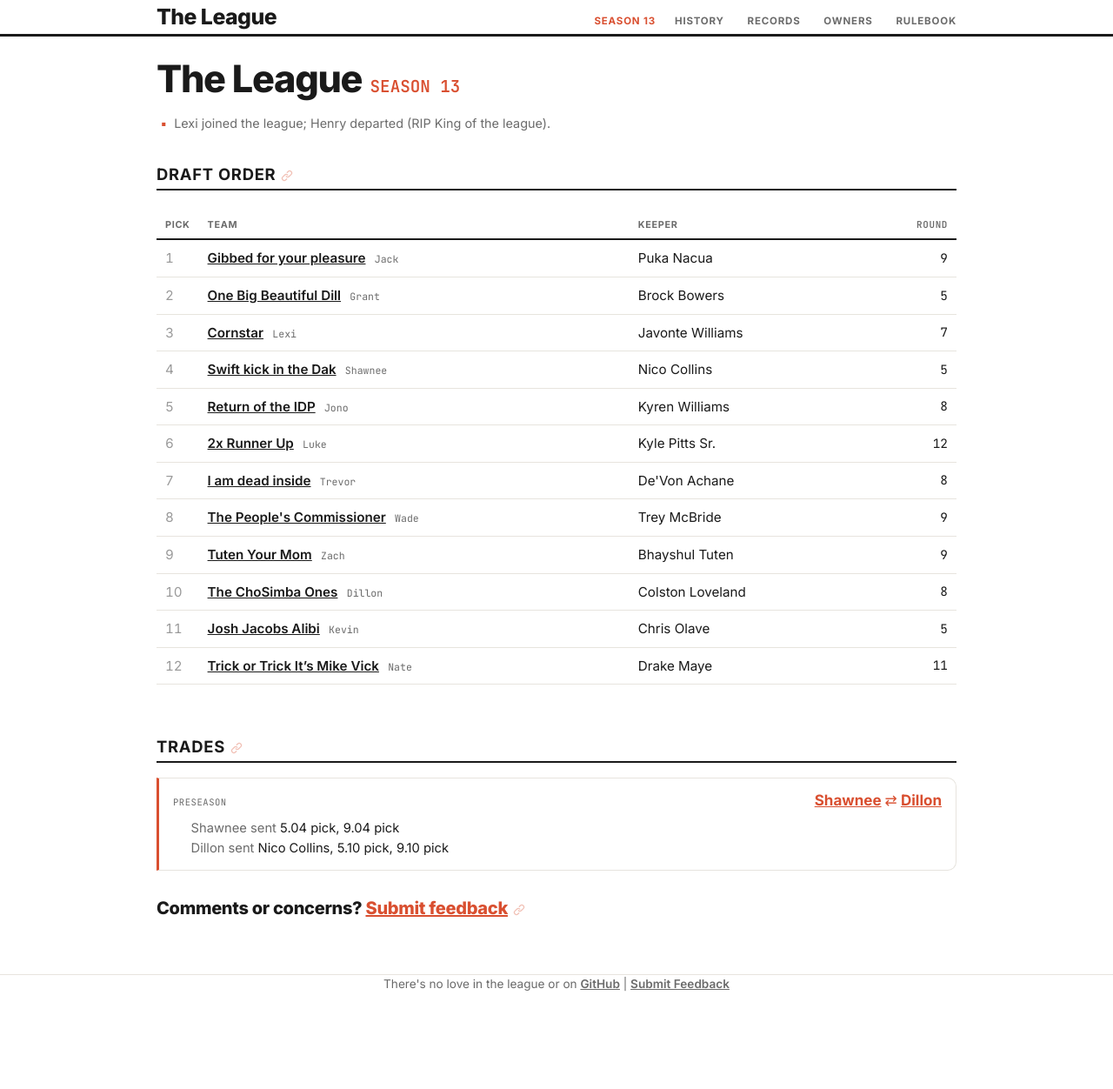
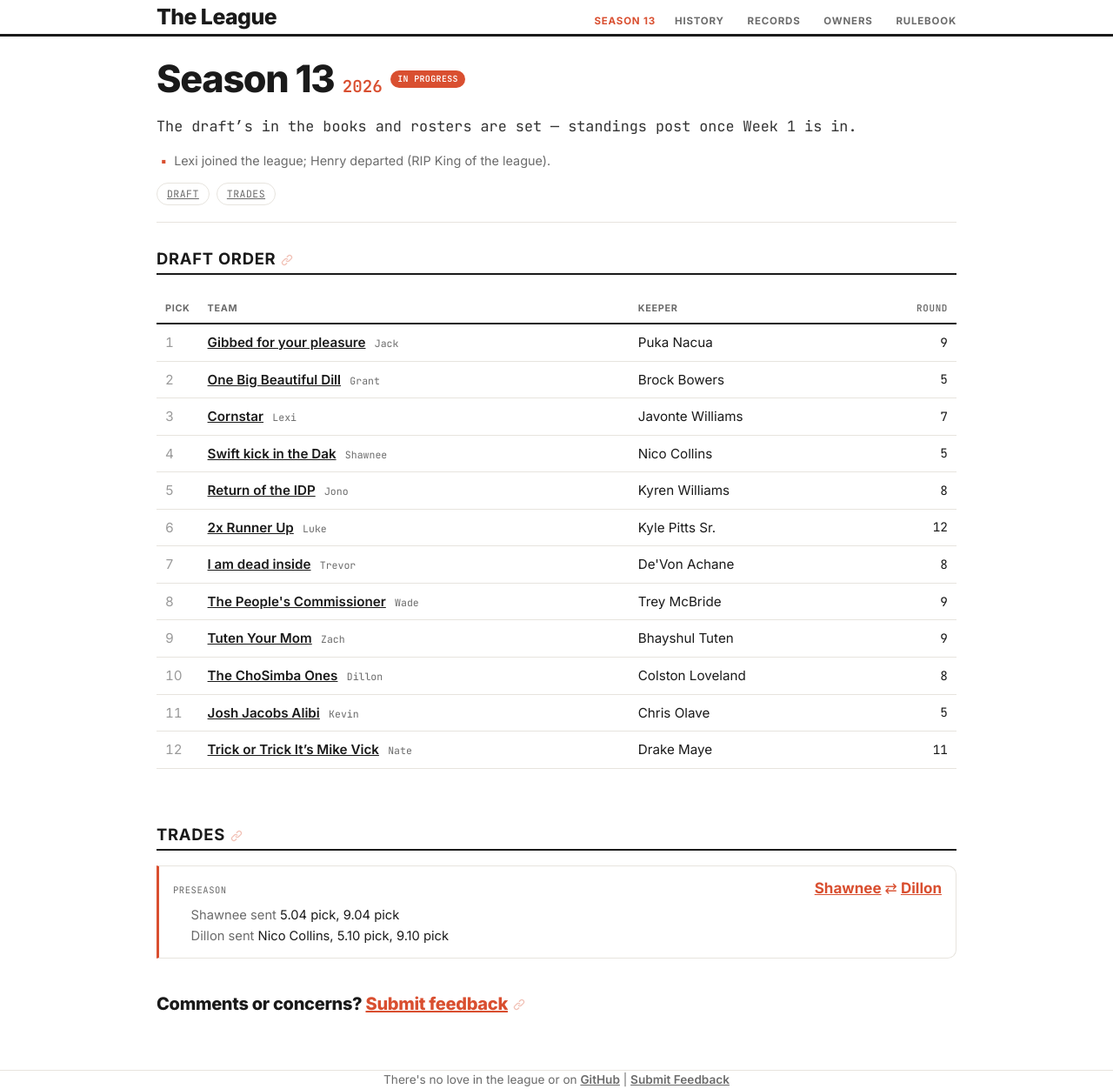
Before and after one commit to dillondrenzek/no-love-in-the-league, a Jekyll site: the page built from docs/seasons/2026.md, in a window 1280 px wide. Shown: the whole page at 87% size. Built offline with Jekyll 4.4.1, drawn with Linux system fonts in a browser that asks for light colours; before the commit the page ends 1143 px from its top, so only the background shows below that.

Commit message:
standardize season pages

```diff
--- a/docs/_includes/season_detail.html
+++ b/docs/_includes/season_detail.html
@@ -1,27 +1,57 @@
 {%- comment -%}
-Season page body, rendered per lifecycle state (d.state; see design/season-state.md):
-  preseason  — league live for the year, nothing set yet
-  pre_draft  — draft order set (rosters lock at the draft)
-  drafting   — lockdown: draft order only, no standings/trades
-  season     — current standings once games are in; before Week 1, the draft board
-  playoffs   — current standings, playoffs underway
-  complete   — final standings
-Param: d (a site.data.seasons.detail record). The masthead is the `season` layout.
+Season page body — a shared shell that every lifecycle state (d.state; see
+design/season-state.md) plugs sections into. Intro (state banner + notes), an
+optional jump-nav, then uniform `.season-section` blocks: standings, weekly
+recaps, draft order, trades — each shown only when it has content for this state.
+Param: d (a site.data.seasons.detail record). Masthead is the `season` layout.
 {%- endcomment -%}
 {%- assign d = include.d -%}
 {%- assign state = d.state -%}
+
+{%- comment -%} Which sections have content in this state {%- endcomment -%}
 {%- assign has_rows = false -%}
 {%- if d.rows and d.rows.size > 0 %}{% assign has_rows = true %}{% endif -%}
-{%- assign has_draft = false -%}
-{%- if d.draft_order and d.draft_order.size > 0 %}{% assign has_draft = true %}{% endif -%}
+{%- assign weekpages = site.pages | where: "season_year", d.year | where_exp: "p", "p.week" | sort: "week" | reverse -%}
+{%- assign has_weeks = false -%}
+{%- if weekpages and weekpages.size > 0 %}{% assign has_weeks = true %}{% endif -%}
+{%- assign show_draft = false -%}
+{%- if d.draft_order and d.draft_order.size > 0 and state != "preseason" %}{% assign show_draft = true %}{% endif -%}
 {%- assign live_or_done = false -%}
 {%- if state == "season" or state == "playoffs" or state == "complete" %}{% assign live_or_done = true %}{% endif -%}
+{%- assign show_trades = false -%}
+{%- if d.trades and d.trades.size > 0 and live_or_done %}{% assign show_trades = true %}{% endif -%}
+{%- assign section_count = 0 -%}
+{%- if has_rows %}{% assign section_count = section_count | plus: 1 %}{% endif -%}
+{%- if has_weeks %}{% assign section_count = section_count | plus: 1 %}{% endif -%}
+{%- if show_draft %}{% assign section_count = section_count | plus: 1 %}{% endif -%}
+{%- if show_trades %}{% assign section_count = section_count | plus: 1 %}{% endif -%}
 
+{%- comment -%} Intro: state banner {%- endcomment -%}
+{%- if state == "preseason" -%}
+<p class="season-status">Season {{ d.season_no }} is live for {{ d.year }} — the draft order and rosters aren’t set yet.</p>
+{%- elsif state == "pre_draft" -%}
+<p class="season-status">The draft order is set. Rosters lock once the draft runs.</p>
+{%- elsif state == "drafting" -%}
+<p class="season-status">Draft in progress — rosters and matchups appear once it’s done.</p>
+{%- elsif state == "season" and has_rows == false -%}
+<p class="season-status">The draft’s in the books and rosters are set — standings post once Week 1 is in.</p>
+{%- endif -%}
 
 {% include season_notes.html notes=d.notes %}
 
+{%- comment -%} Jump-nav — only worthwhile with a few sections {%- endcomment -%}
+{%- if section_count >= 2 -%}
+<nav class="season-nav" aria-label="Sections">
+  {%- if has_rows %}<a href="#standings">Standings</a>{% endif -%}
+  {%- if has_weeks %}<a href="#weekly">Weekly</a>{% endif -%}
+  {%- if show_draft %}<a href="#draft">Draft</a>{% endif -%}
+  {%- if show_trades %}<a href="#trades">Trades</a>{% endif -%}
+</nav>
+{%- endif -%}
+
 {%- comment -%} Standings — season / playoffs / complete, once there are rows {%- endcomment -%}
 {%- if has_rows -%}
+<section class="season-section" id="standings">
 {%- if state == "complete" -%}
 <h2>Final standings</h2>
 {%- elsif state == "playoffs" -%}
@@ -32,29 +62,35 @@ Param: d (a site.data.seasons.detail record). The masthead is the `season` layou
 <p class="season-status">Season in progress — through week {{ d.weeks_played }}.</p>
 {%- endif -%}
 {% include standings_table.html rows=d.rows points=d.points rank_label="Rank" %}
+</section>
 {%- endif -%}
 
 {%- comment -%} Weekly recaps — any week pages that exist for this season {%- endcomment -%}
-{%- assign weekpages = site.pages | where: "season_year", d.year | where_exp: "p", "p.week" | sort: "week" | reverse -%}
-{%- if weekpages and weekpages.size > 0 -%}
+{%- if has_weeks -%}
+<section class="season-section" id="weekly">
 <h2>Weekly recaps</h2>
 <ul class="week-links">
   {%- for p in weekpages %}
   <li><a href="{{ p.url | relative_url }}">Week {{ p.week }}</a></li>
   {%- endfor %}
 </ul>
+</section>
 {%- endif -%}
 
 {%- comment -%} Draft order — wherever the draft is set, except a bare preseason {%- endcomment -%}
-{%- if has_draft and state != "preseason" -%}
+{%- if show_draft -%}
+<section class="season-section" id="draft">
 {%- assign show_keeper = false -%}
 {%- if d.keepers and d.keepers.size > 0 %}{% assign show_keeper = true %}{% endif -%}
 <h2>Draft order</h2>
 {% include draft_table.html rows=d.draft_order show_keeper=show_keeper %}
+</section>
 {%- endif -%}
 
 {%- comment -%} Trades — once the season is live (not during the draft lockdown) {%- endcomment -%}
-{%- if d.trades and d.trades.size > 0 and live_or_done -%}
+{%- if show_trades -%}
+<section class="season-section" id="trades">
 <h2>Trades</h2>
 {% include trades_list.html trades=d.trades %}
+</section>
 {%- endif -%}
--- a/docs/_layouts/season.html
+++ b/docs/_layouts/season.html
@@ -1,10 +1,25 @@
 ---
 layout: default
 ---
+{%- assign sd = site.data.seasons.detail[page.season_year] -%}
 <article class="post">
   <header class="season-head">
-    <h1 class="season-head__title">{{ site.title }}</h1>
-    <span class="season-head__label">Season {{ page.season_no }}</span>
+    <h1 class="season-head__title">Season {{ page.season_no }}</h1>
+    <span class="season-head__label">{{ page.season_year }}</span>
+    {%- assign st = sd.state -%}
+    {%- if st == "complete" -%}
+    <span class="season-badge season-badge--final">Final</span>
+    {%- elsif st == "playoffs" -%}
+    <span class="season-badge season-badge--live">Playoffs</span>
+    {%- elsif st == "season" -%}
+    <span class="season-badge season-badge--live">In progress</span>
+    {%- elsif st == "drafting" -%}
+    <span class="season-badge">Drafting</span>
+    {%- elsif st == "pre_draft" -%}
+    <span class="season-badge">Pre-draft</span>
+    {%- elsif st == "preseason" -%}
+    <span class="season-badge">Preseason</span>
+    {%- endif -%}
   </header>
   <div class="post-content">
     {{ content }}
--- a/docs/assets/main.scss
+++ b/docs/assets/main.scss
@@ -614,6 +614,44 @@ a.hero__subtitle--link:hover { text-decoration: underline; }
   font-size: clamp(0.8rem, 3.4vw, 1.2rem);
   line-height: 1.05;
 }
+// State badge in the season masthead.
+.season-badge {
+  align-self: center;
+  font-family: var(--mono);
+  font-size: 0.62rem;
+  font-weight: 600;
+  text-transform: uppercase;
+  letter-spacing: 0.04em;
+  padding: 2px 8px;
+  border-radius: 999px;
+  background: var(--code-bg);
+  color: var(--muted);
+}
+.season-badge--live { background: var(--brand); color: #fff; }
+.season-badge--final { background: var(--rule-strong); color: #fff; }
+
+// Season page shell: in-page jump-nav + uniform section blocks.
+.season-nav {
+  display: flex;
+  flex-wrap: wrap;
+  gap: 8px;
+  margin: 0 0 1.8em;
+  padding-bottom: 1.1em;
+  border-bottom: 1px solid var(--rule);
+}
+.season-nav a {
+  font-family: var(--mono);
+  font-size: 0.72rem;
+  text-transform: uppercase;
+  letter-spacing: 0.04em;
+  color: var(--muted);
+  padding: 3px 11px;
+  border: 1px solid var(--rule);
+  border-radius: 999px;
+}
+.season-nav a:hover { color: var(--brand); border-color: var(--brand); }
+.season-section { margin: 0 0 2.4em; scroll-margin-top: 1.5em; }
+.season-section > h2 { margin-top: 0; }
 
 // ---- Record book (two-up grid, name above each card) ------------------------
 .records-list {
```
